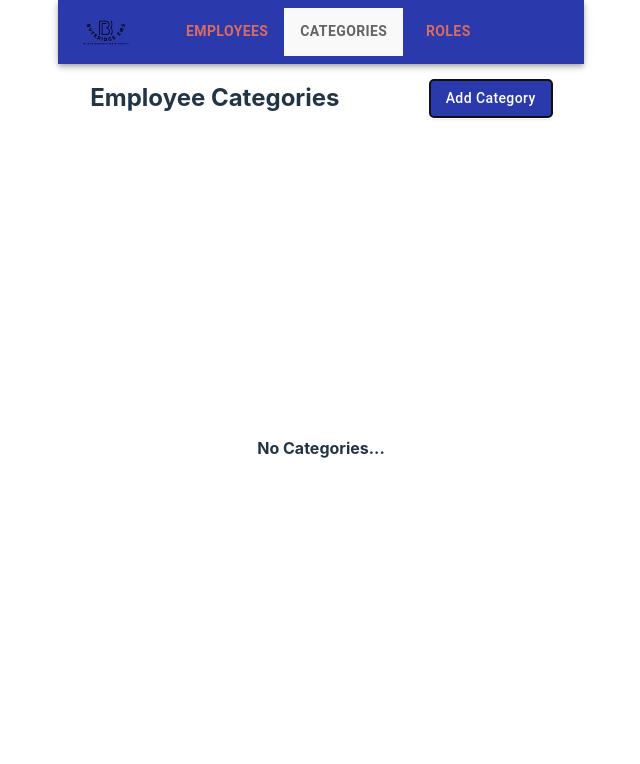
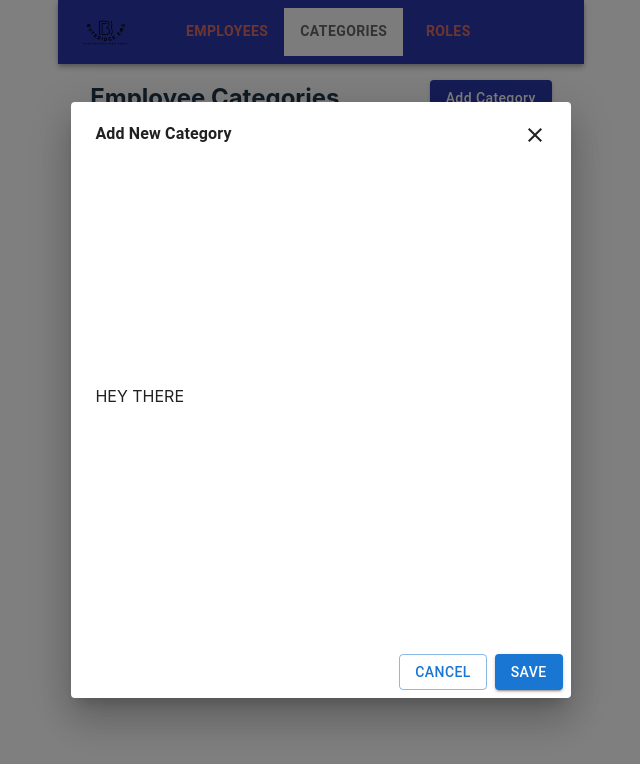
Before and after one commit to ShivdeepChaudhari23/ems-ui, a React (Vite) app: page /categories in a window 1280 px wide. Both pictures are taken after a click on the button "Add Category". Shown: the top 764 px of the page, without its empty margins (319-959 px from the left). Built offline with nearby package versions, Linux system fonts and the light colour scheme; no server answers.

Commit message:
Added reusable dialog (#8)
- Used Material UI Dialog component
- Updated README.md

```diff
--- /dev/null
+++ b/src/components/EMSDialog.tsx
@@ -0,0 +1,62 @@
+import { Button, Dialog, DialogActions, DialogContent, DialogTitle } from "@mui/material"
+import { Close } from "@mui/icons-material";
+import { ReactNode } from "react";
+import { messages } from "../utils/messages";
+
+interface EMSDialogProps {
+    title: string;
+    isDialogOpen: boolean;
+    setDialogOpen: React.Dispatch<React.SetStateAction<boolean>>;
+    showCloseButton?: boolean;
+    showCancelButton?: boolean;
+    dialogContent: ReactNode,
+    onSave: () => void;
+}
+const EMSDialog = ({
+    title,
+    isDialogOpen,
+    setDialogOpen,
+    showCloseButton = true,
+    showCancelButton = true,
+    dialogContent,
+    onSave,
+    }: EMSDialogProps) => {
+        const handleClose = () => {
+            setDialogOpen(false);
+        };
+
+        return (
+            <Dialog
+                open={isDialogOpen}
+                onClose={handleClose}
+            >
+                <DialogTitle className="flex items-center justify-between">
+                    <h3 className="text-[16px] font-bold">{title}</h3>
+                    <div onClick={handleClose}>
+                        {showCloseButton && <Close/>}
+                    </div>
+                </DialogTitle>
+                <DialogContent className="w-[39vw] h-[60vh] flex justify-between items-center">
+                    {dialogContent}
+                </DialogContent>
+                <DialogActions>
+                    {showCancelButton && (
+                        <Button
+                            variant="outlined"
+                            onClick={handleClose}
+                        >
+                            {messages.cancel}
+                        </Button>
+                    )}
+                    <Button
+                        variant="contained"
+                        onClick={onSave}
+                    >
+                        {messages.save}
+                    </Button>
+                </DialogActions>
+            </Dialog>
+        );
+}
+
+export default EMSDialog;
--- a/src/components/index.ts
+++ b/src/components/index.ts
@@ -1,7 +1,9 @@
 import ComingSoon from "./ComingSoon";
+import EMSDialog from "./EMSDialog";
 import LoginForm from "./LoginForm";
 
 export {
     ComingSoon,
+    EMSDialog,
     LoginForm,
 };
--- a/src/containers/CategoriesContainer.tsx
+++ b/src/containers/CategoriesContainer.tsx
@@ -3,10 +3,12 @@ import { messages } from "../utils/messages";
 import { Category, useGetCategoriesListQuery } from "../services/admin/adminService";
 import { useEffect, useState } from "react";
 import { DataGrid, GridColDef } from "@mui/x-data-grid";
+import { EMSDialog } from "../components";
 
 const CategoriesContainer = () => {
     const { data, isLoading: isLoadingCategories } = useGetCategoriesListQuery();
     const [categoryData, setCategoryData] = useState<Category[]>([]);
+    const [isDialogOpen, setIsDialogOpen] = useState(false);
 
     useEffect(() => {
         if (data?.results) {
@@ -16,14 +18,21 @@ const CategoriesContainer = () => {
 
     const categoryColumns: GridColDef[] = [
         { field: 'id', headerName: 'Id', width: 70 },
-        { field: "name", headerName: 'Category Name', width: 200,  }
+        { field: "name", headerName: 'Category Name', width: 200 },
+        { field: "description", headerName: 'Description', width: 500 }
     ];
 
     return (
         <div className='mx-8 my-4 h-[87.5vh]'>
             <div className="flex justify-between">
                 <h2 className="font-bold text-[24px]">{messages.categoryTableTitle}</h2>
-                <Button variant="contained" className="!bg-primaryBlue !normal-case">{messages.addCategory}</Button>
+                <Button
+                    variant="contained"
+                    className="!bg-primaryBlue !normal-case"
+                    onClick={() => setIsDialogOpen(true)}
+                >
+                    {messages.addCategory}
+                </Button>
             </div>
             <div className="w-full h-[90%] flex justify-center items-center mt-4">
                 {isLoadingCategories ? (
@@ -34,6 +43,7 @@ const CategoriesContainer = () => {
                         <DataGrid
                             columns={categoryColumns}
                             rows={categoryData}
+                            onRowClick={(params) => console.log('#### HERE : %o ', params)}
                         />
                     ) : (
                         <div>
@@ -41,6 +51,13 @@ const CategoriesContainer = () => {
                         </div>
                     )}
             </div>
+            <EMSDialog
+                isDialogOpen={isDialogOpen}
+                setDialogOpen={setIsDialogOpen}
+                title={messages.createCategory}
+                dialogContent={<p>HEY THERE</p>}
+                onSave={() => null}
+            />
         </div>
     );
 };
--- a/src/services/admin/adminService.ts
+++ b/src/services/admin/adminService.ts
@@ -17,6 +17,7 @@ interface GetEmployeesAPIResponse {
 export interface Category {
     id: number;
     name: string;
+    description?: string;
 }
 
 interface GetCategoriesAPIResponse {
--- a/src/utils/messages.ts
+++ b/src/utils/messages.ts
@@ -4,4 +4,7 @@ export const messages = {
     categoryTableTitle: "Employee Categories",
     addCategory: "Add Category",
     noCategories: "No Categories...",
+    createCategory: "Add New Category",
+    save: 'Save',
+    cancel: 'Cancel',
 };
```
Also changed, not shown: 1 other file (tests, documents, lock files or other folders).
